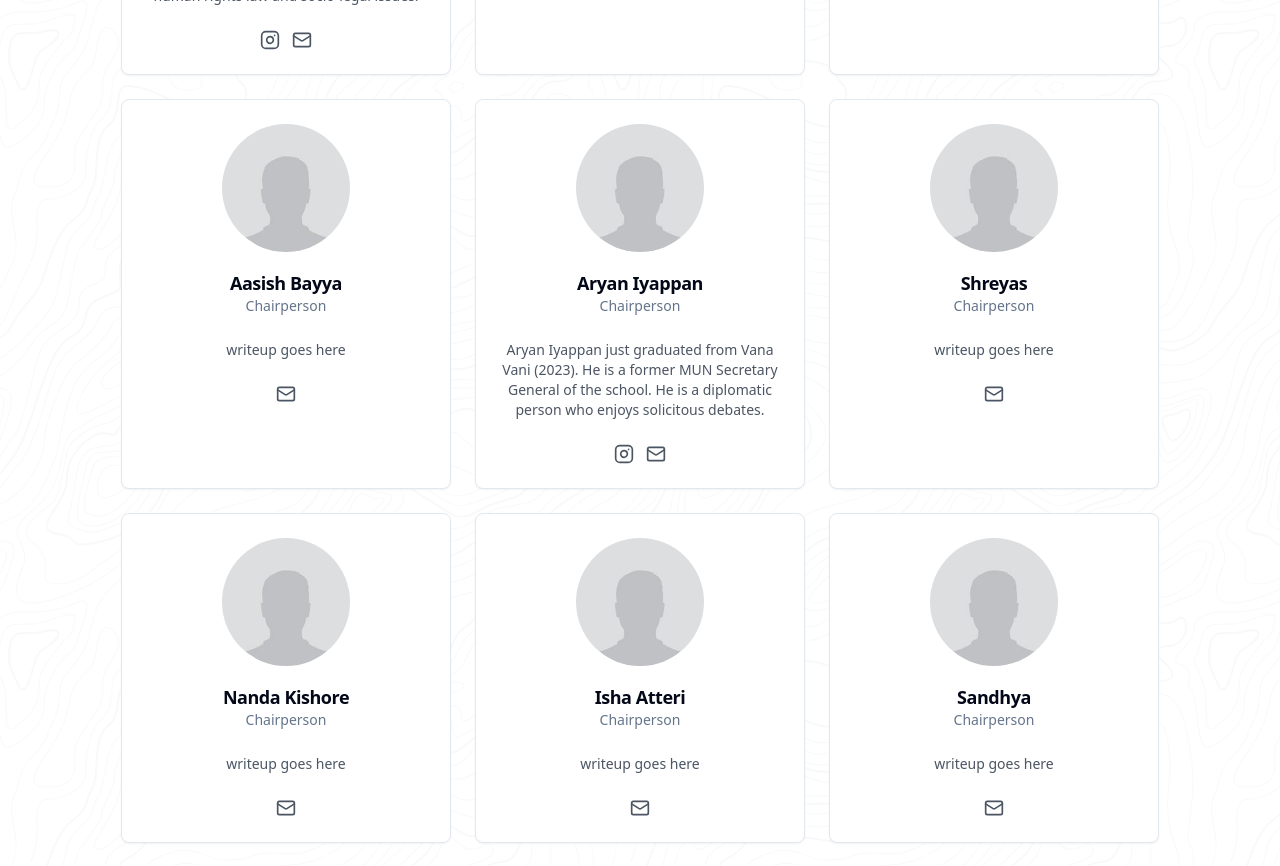
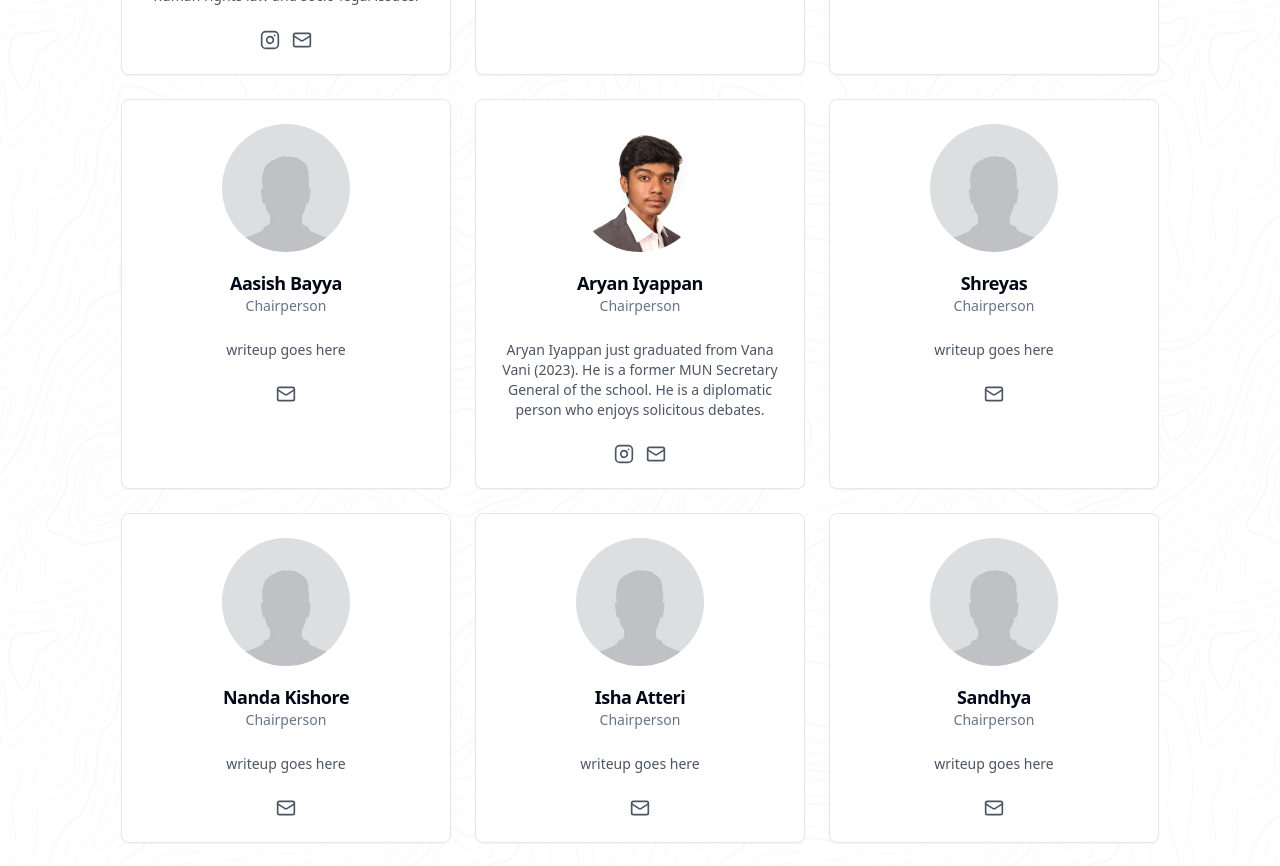
Before and after one commit to aryaniyaps/vanmun, a Next.js app: page /secretariat in a window 1280 px wide. Shown: the part 1020-1886 px from the top of the page. Built offline with nearby package versions, Linux system fonts and the light colour scheme.

Commit message:
add aryan's pfp

```diff
--- a/app/secretariat/page.tsx
+++ b/app/secretariat/page.tsx
@@ -53,7 +53,7 @@ const members: Member[] = [
   },
   {
     name: "Aryan Iyappan",
-    avatarURL: "/avatars/avatar.jpg",
+    avatarURL: "/avatars/aryan.jpg",
     writeup:
       "Aryan Iyappan just graduated from Vana Vani (2023). He is a former MUN Secretary General of the school. He is a diplomatic person who enjoys solicitous debates.",
     role: "Chairperson",
```
Also changed, not shown: public/avatars/aryan.jpg (added).
